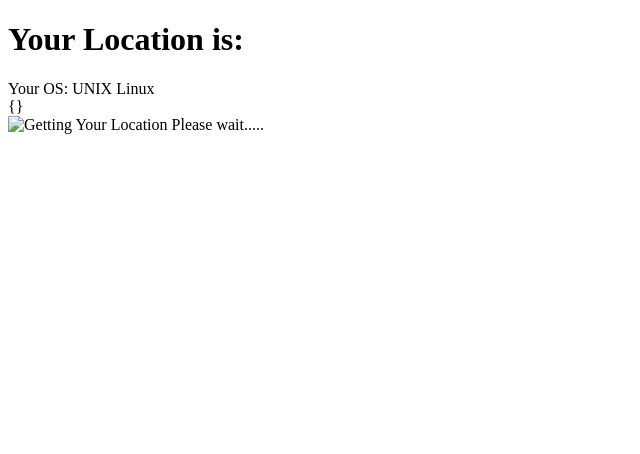
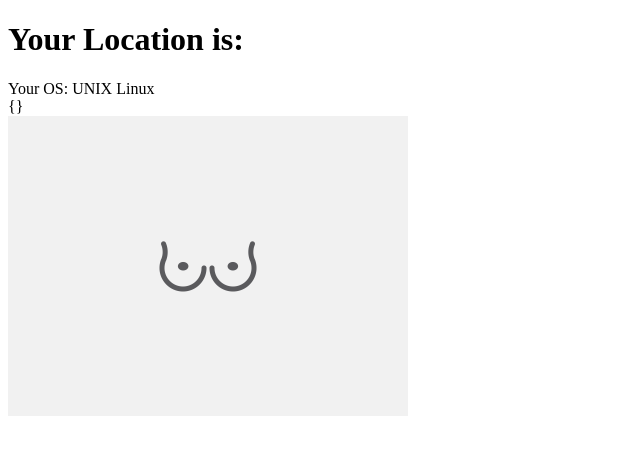
Before and after one commit to iakshat/locator, a website: page selflocator.html in a window 1280 px wide. Shown: the whole page, without its empty margins (0-640 px from the left). Drawn offline with nearby package versions, Linux system fonts and the light colour scheme; the site is published under a folder, as on GitHub Pages, so addresses that start at the root find nothing.

Commit message:
Update selflocator.html

```diff
--- a/selflocator.html
+++ b/selflocator.html
@@ -31,7 +31,7 @@
     <div id="data"></div>
 
     <div id="loader">
-        <img src="/loader.gif" alt="Getting Your Location Please wait....." width="400px">
+        <img src="./loader.gif" alt="Getting Your Location Please wait....." width="400px">
     </div>
     <div id="afterLoad" style="display: none">
         <div>Latitude: <span id="lat"></span></div>
```
